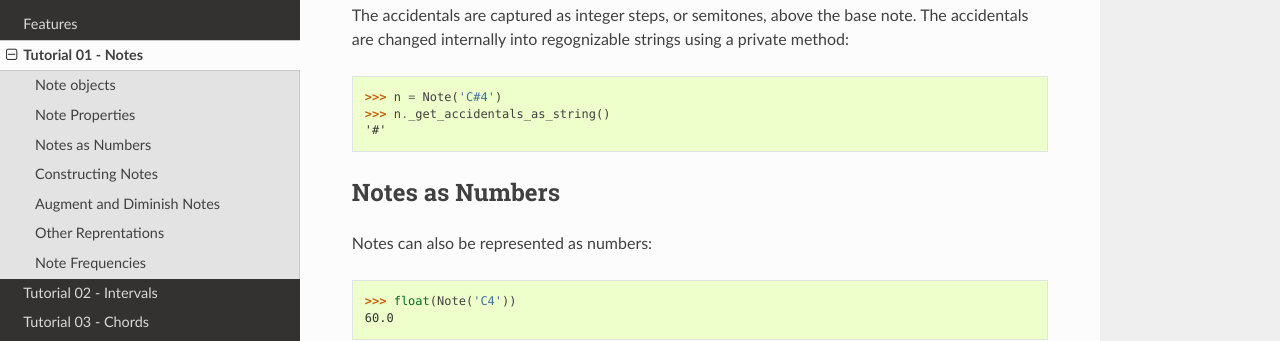
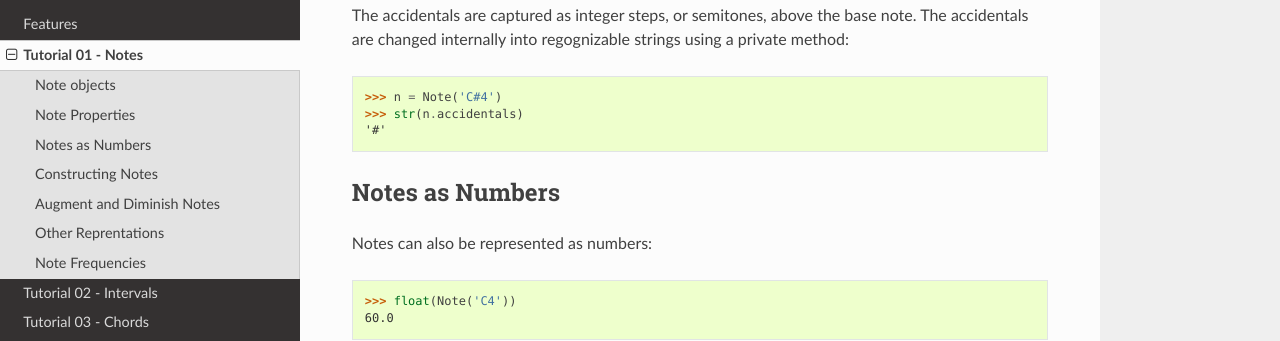
Before and after one commit to chrisgilmerproj/parker, a Sphinx documentation site: the page built from docs/source/tutorial/notes.rst, in a window 1280 px wide and 900 px high, scrolled down 1316 px. Shown: the part 153-494 px from the top of the window. Built offline with Sphinx 7.4.7 and the Read the Docs theme 2.0.0, drawn with Linux system fonts in a browser that asks for light colours; formulas are drawn with MathJax 3.

Commit message:
Update docs about string representation of accidentals

```diff
--- a/docs/source/tutorial/notes.rst
+++ b/docs/source/tutorial/notes.rst
@@ -78,7 +78,7 @@ a private method:
 
 
 >>> n = Note('C#4')
->>> n._get_accidentals_as_string()
+>>> str(n.accidentals)
 '#'
 
 
```
